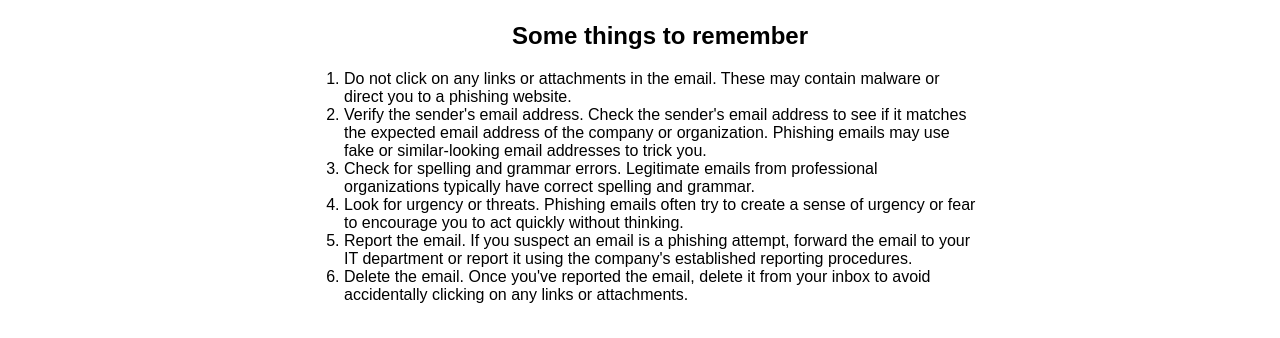
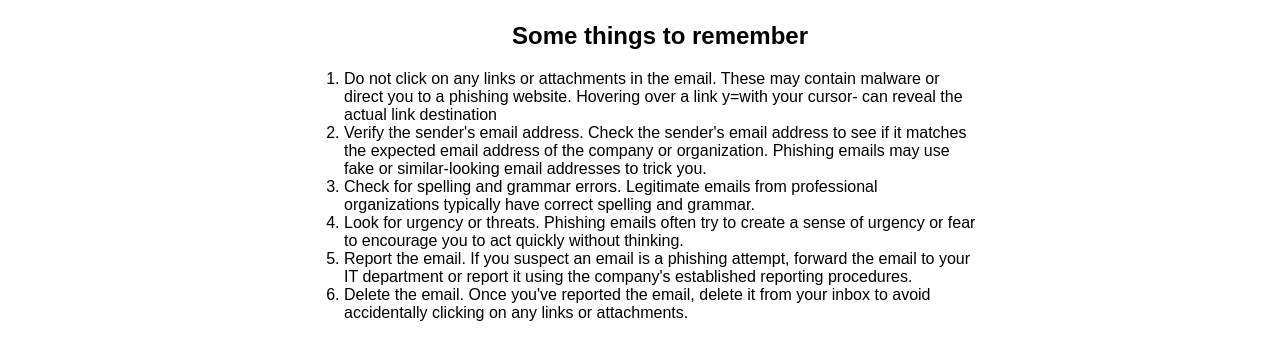
Before and after one commit to dpm-claassen/phish-test, a plain HTML site: page index.html in a window 1280 px wide. Shown: the part 605-943 px from the top of the page. Drawn offline with Linux system fonts and the light colour scheme.

Commit message:
edited firt list item

```diff
--- a/index.html
+++ b/index.html
@@ -20,7 +20,7 @@
     <div class="list">
         <ol >
             <h2 class="things">Some things to remember</h2>
-            <li>Do not click on any links or attachments in the email. These may contain malware or direct you to a phishing website.</li>
+            <li>Do not click on any links or attachments in the email. These may contain malware or direct you to a phishing website. Hovering over a link y=with your cursor- can reveal the actual link destination</li>
             <li>Verify the sender's email address. Check the sender's email address to see if it matches the expected email address of the company or organization. Phishing emails may use fake or similar-looking email addresses to trick you.</li>
             <li>Check for spelling and grammar errors. Legitimate emails from professional organizations typically have correct spelling and grammar.</li>
             <li>Look for urgency or threats. Phishing emails often try to create a sense of urgency or fear to encourage you to act quickly without thinking.</li>
```
